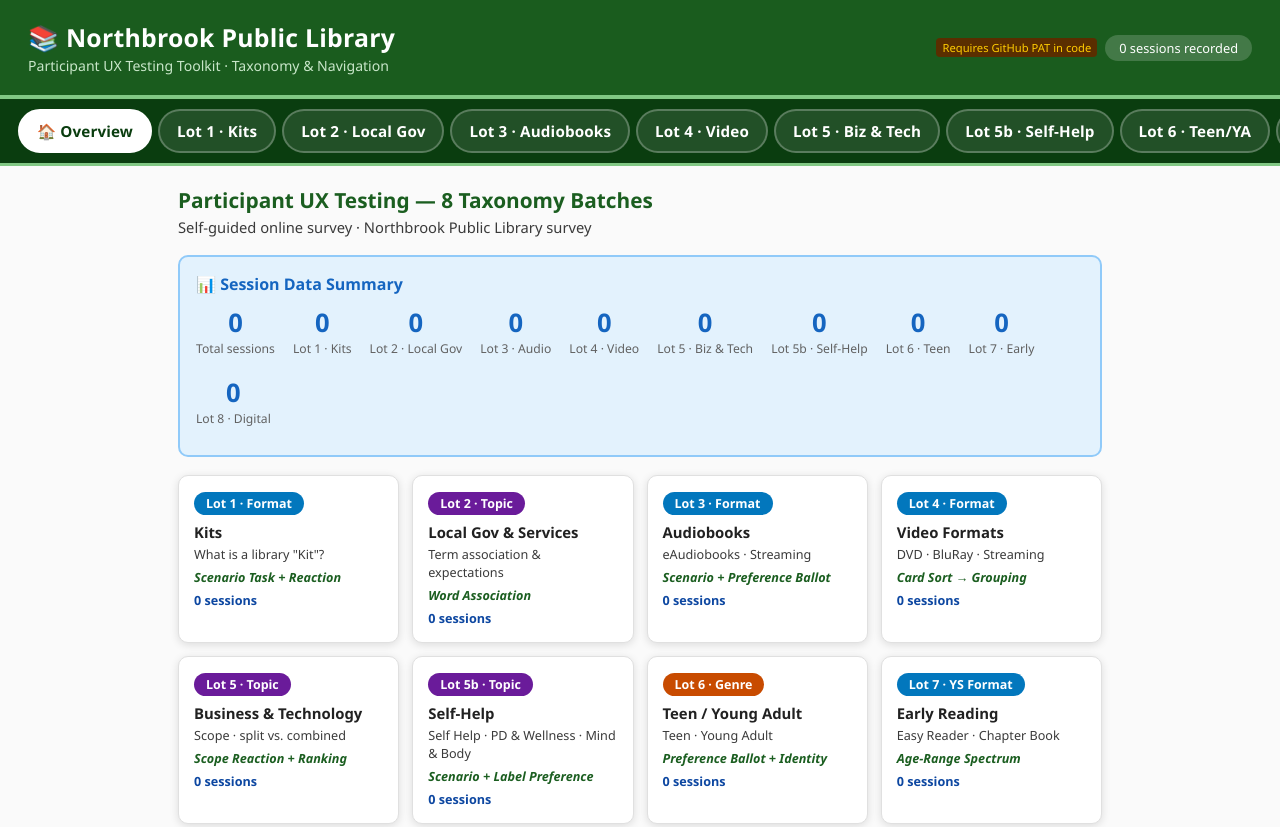
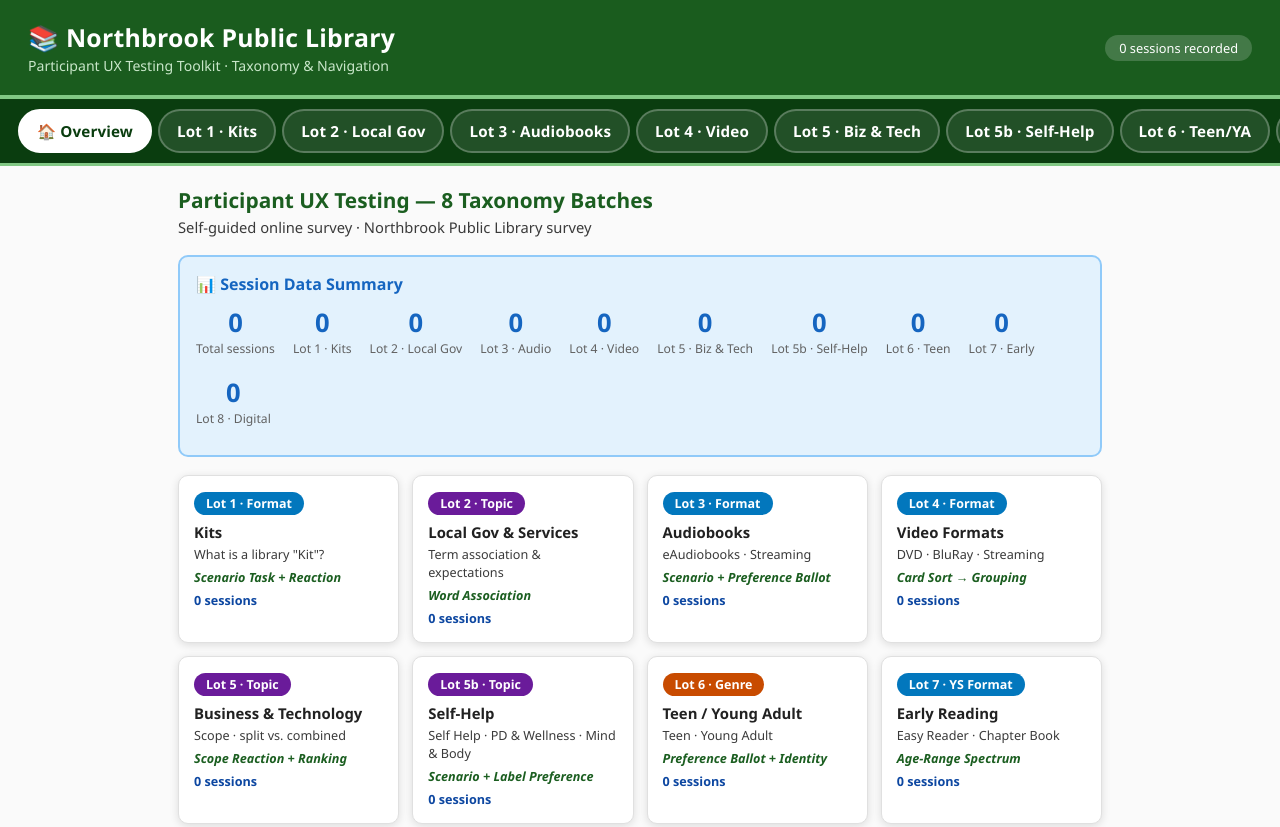
Before and after one commit to northbrooklibrary/site-ux-testing, a plain HTML site: page index.html in a window 1280 px wide. Shown: the top 827 px of the page. Drawn offline with Linux system fonts and the light colour scheme.

Commit message:
Add files via upload

```diff
--- a/index.html
+++ b/index.html
@@ -253,7 +253,6 @@
     <div class="sub">Participant UX Testing Toolkit · Taxonomy &amp; Navigation</div>
   </div>
   <div class="header-right" style="position:relative;">
-    <span style="font-size:.7rem;color:#ffcc00;background:#5a2e00;padding:2px 6px;border-radius:4px;">Requires GitHub PAT in code</span>
     <span class="session-badge" id="global-count">0 sessions recorded</span></div>
 </header>
 
```
